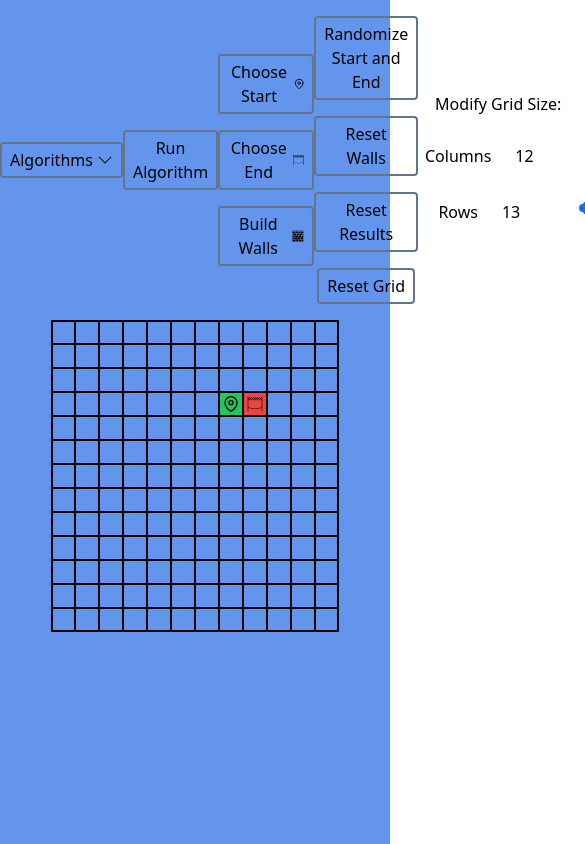
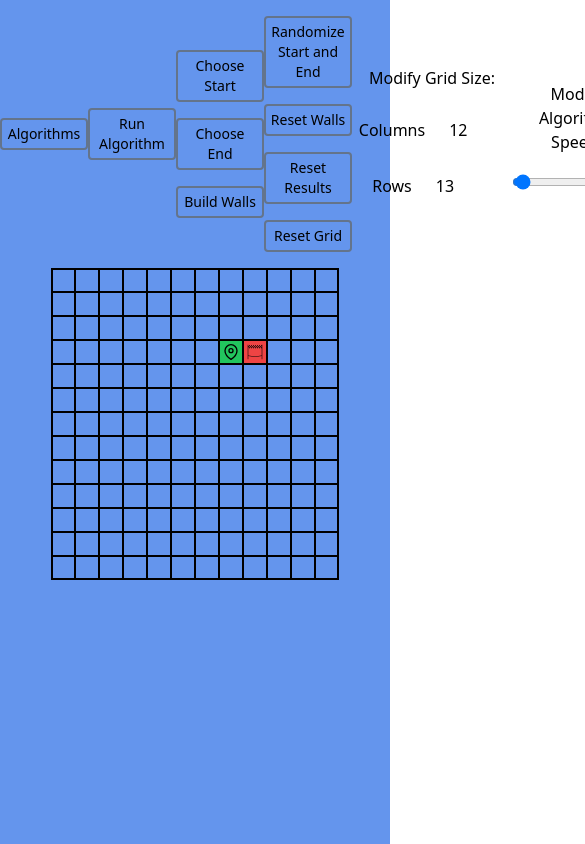
Before and after one commit to zaneaw/pathfinding-visualizer, a Next.js app: page / in a window 390 px wide. Shown: the top 844 px of the page, 585 px wide, since content can reach past the window. Built offline with nearby package versions, Linux system fonts and the light colour scheme.

Commit message:
styling, icon on mobile

```diff
--- a/components/ToolbarButton.tsx
+++ b/components/ToolbarButton.tsx
@@ -6,6 +6,7 @@ type Props = {
     icon: any;
     styles: any;
     isAlgoRunning: boolean | null;
+    iconOnMobile?: boolean;
 };
 
 const ToolbarButton: React.FC<Props> = ({
@@ -14,15 +15,20 @@ const ToolbarButton: React.FC<Props> = ({
     icon,
     styles,
     isAlgoRunning,
+    iconOnMobile,
 }) => {
     return (
         <button
             onClick={handleClick}
-            className={`flex flex-row justify-center items-center gap-1 py-1 px-2 text-center rounded border-2 border-slate-500 hover:cursor-pointer transition-all ease-in duration-150 ${styles} ${isAlgoRunning ? 'bg-slate-500' : 'hover:bg-green-500'}`}
+            className={`min-w-[88px] md:min-w-fit px-1 py-1 xs:px-2 xs:py-2 flex flex-row justify-center items-center md:gap-1 text-center rounded border-2 border-slate-500 hover:cursor-pointer transition-all ease-in duration-150 ${styles} ${isAlgoRunning ? 'bg-slate-500 hover:cursor-default' : 'hover:bg-green-500'}`}
             disabled={isAlgoRunning ? true : false}
         >
-            {title}
-            {icon ? icon : ''}
+            <h2 className='text-sm md:text-base'>
+                {title}
+            </h2>
+            <div className={`${iconOnMobile ? 'block' : 'hidden md:block'}`}>
+                {icon ? icon : ''}
+            </div>
         </button>
     );
 };
```
